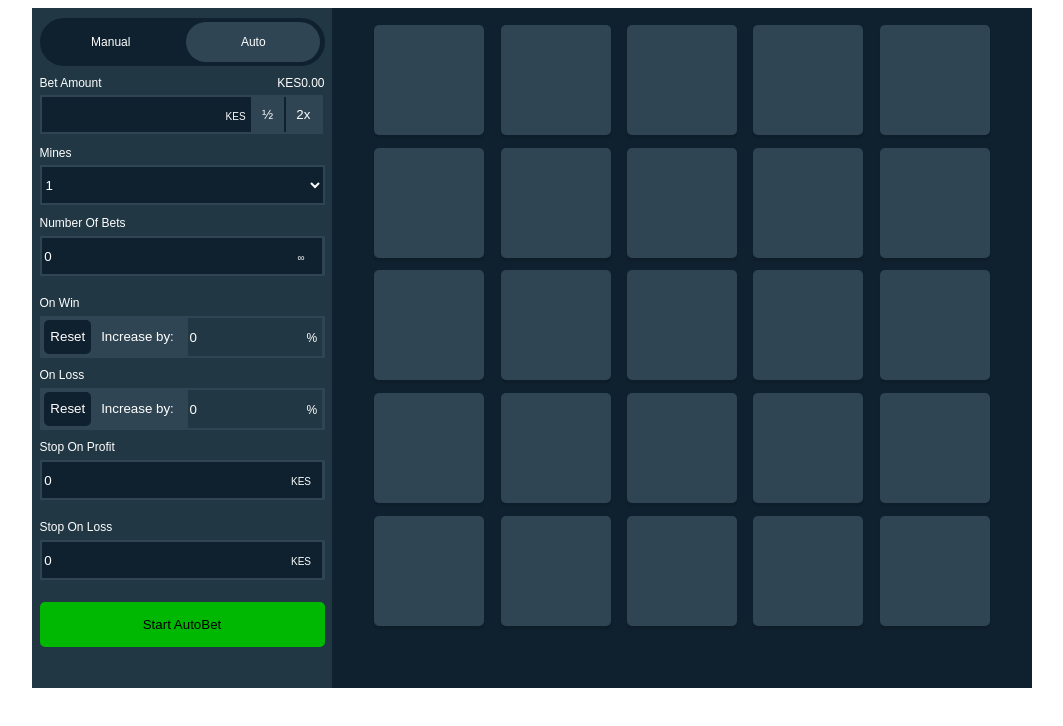
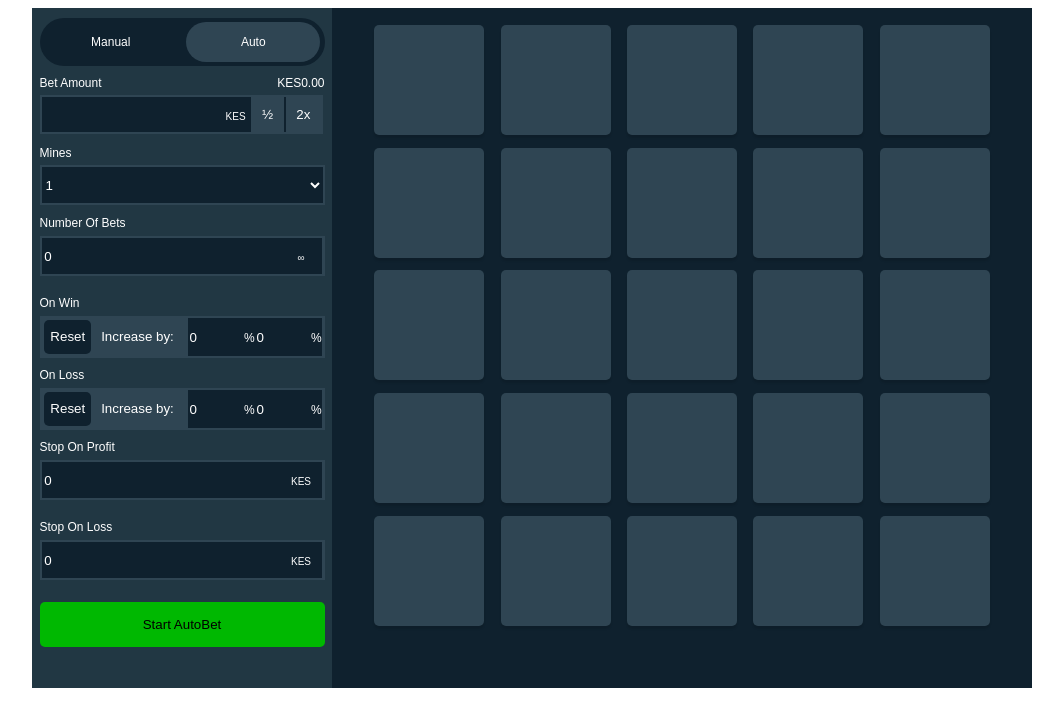
Before and after one commit to badakomora/goal, a React (Create React App) app: page / in a window 1280 px wide. Both pictures are taken after a click on the button "Auto". Shown: the top 726 px of the page, without its empty margins (108-1171 px from the left). Built offline with nearby package versions, Linux system fonts and the light colour scheme.

Commit message:
onwinloss comp

```diff
--- a/src/components/OnWinLoss.tsx
+++ b/src/components/OnWinLoss.tsx
@@ -52,20 +52,7 @@ const styles = {
             },
           },
         },
-        "> div:second-of-type":{
-
-        },
-      }
-    }
-  }),
-
-
-
-
-
-
-
-  inputwrap: css({
+        "> div:nth-of-type(2)":{
             width: "48%",
             height: "99%",
             display: "flex",
@@ -80,45 +67,27 @@ const styles = {
               borderRadius: "3px",
               outline: "none",
             },
-    "&:hover": {
-      border: "#2f4553 2px solid",
-    },
-  }),
-  toggleinputwrap: css({
-    width: "48%",
-    height: "99%",
-    display: "flex",
-    background: "#213743",
-    margin: "auto",
-    "> input": {
-      width: "85%",
-      height: "97%",
-      color: "white",
-      background: "transparent",
-      border: "none",
-      borderRadius: "3px",
-      outline: "none",
-      cursor: "no-drop",
-    },
-    "&:hover": {
-      border: "#2f4553 2px solid",
-    },
-  }),
-  iconouterwrap: css({
+            "> div":{
               display: "flex",
               height: "100%",
               width: "15%",
-  }),
-  iconinnerwrap: css({
+              "> div":{
                 margin: "auto",
-  }),
-  icon: css({
+                "> span":{
                   width: "100%",
                   height: "100%",
                   color: "white",
                   fontFamily: "Sans-serif",
                   fontSize: "12px",
+                }
+              }
+            },
+        },
+      }
+    }
   }),
+
+
 };
 
 interface onWinProps{
@@ -138,34 +107,26 @@ export const OnWinLoss:React.FC<onWinProps> = ({label}) => {
       <label>{label}</label>
       <div>
         <div>
-
         <div>
-
             {resetIncrArray.map((button) => (
-            resetIncr === button ? (
-              <button key={button}  onClick={() => toggleRestIncrease(button)}>Reset</button>
-            ) : (
-              <button key={button}  onClick={() => toggleRestIncrease(button)}>Increase by:</button>
-            )
+            <button key={button}  onClick={() => toggleRestIncrease(button)}>
+                {button === 1 ? "Reset" : "Increase by:"}
+            </button>
             ))}
-
-
           </div>
-          <div
-            css={resetIncr === 2 ? styles.inputwrap : styles.toggleinputwrap}
-          >
-            <input
+       <div>
+       {resetIncrArray.map((button) => (
+            <><input
               type="number"
-              disabled={resetIncr === 1 ? true : false}
-              value={0}
-            />
-            <div css={styles.iconouterwrap}>
-              <div css={styles.iconinnerwrap}>
-                <span css={styles.icon}>%</span>
+              disabled={resetIncr === button}
+              value={0} />
+              <div>
+                <div>
+                  <span>%</span>
                 </div>
+              </div></>
+          ))}
         </div>
-          </div>
-
         </div>
       </div>
     </div>
```
Lines whose indentation alone changed are shown as unchanged.
